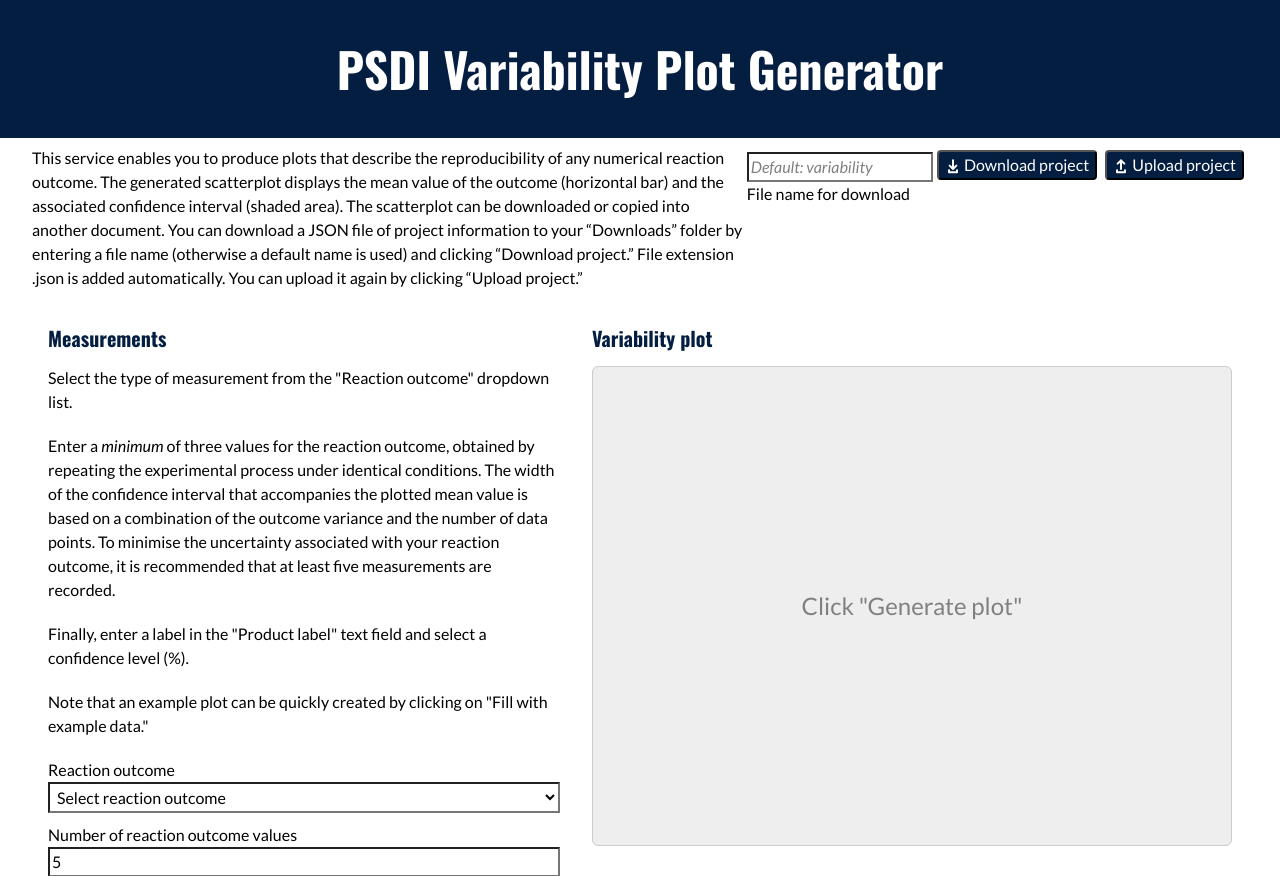
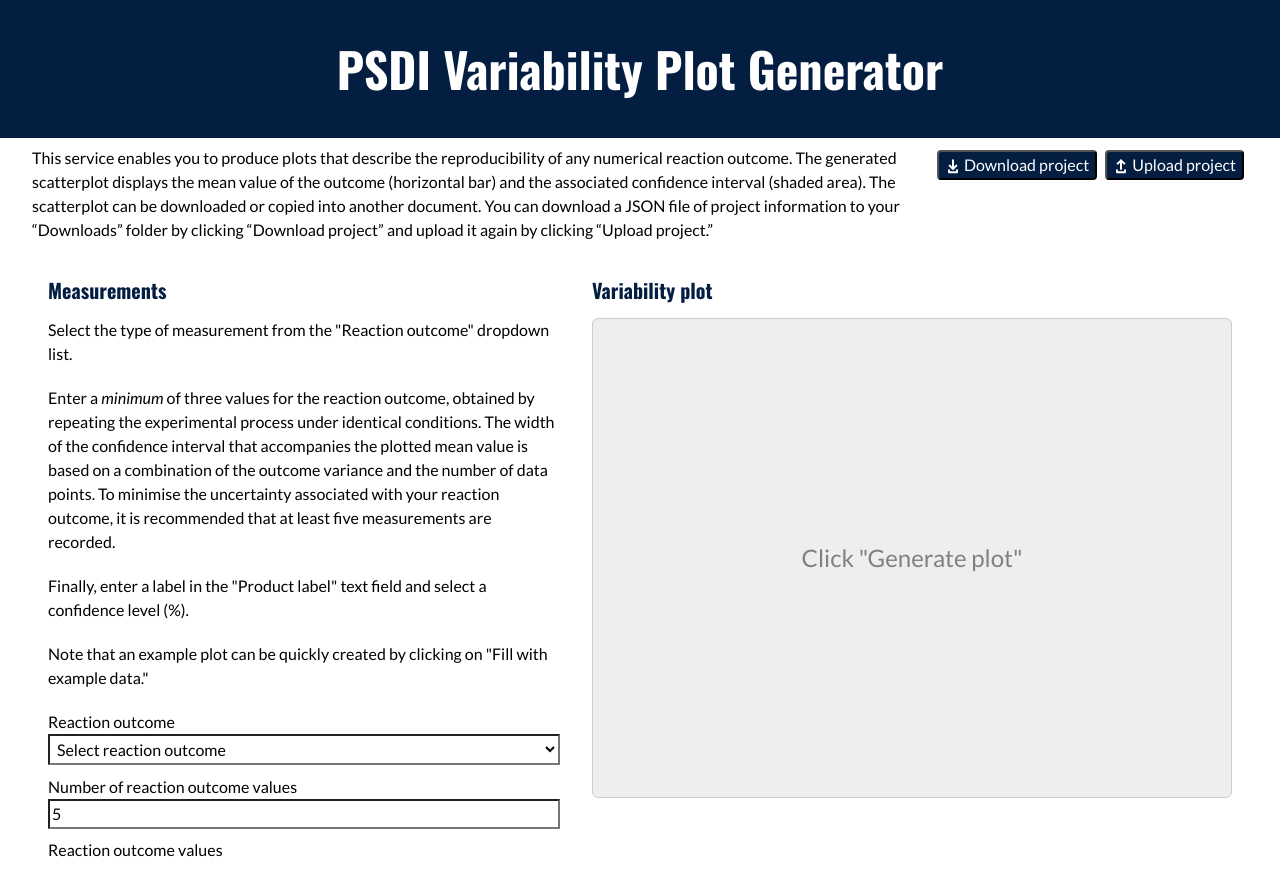
Before and after one commit to PSDI-UK/psdi-variability-plot, a Flask app: page / in a window 1280 px wide. Shown: the part 210-1086 px from the top of the page. Run offline with Flask 3, Linux system fonts and the light colour scheme.

Commit message:
Ability to rename JSON file reverted.

```diff
--- a/psdi_variability_plot/templates/index.html
+++ b/psdi_variability_plot/templates/index.html
@@ -410,16 +410,10 @@
     numerical reaction outcome. The generated scatterplot displays the mean value of
     the outcome (horizontal bar) and the associated confidence interval (shaded area).
     The scatterplot can be downloaded or copied into another document. You can download
-    a JSON file of project information to your “Downloads” folder by entering a file
-    name (otherwise a default name is used) and clicking “Download project.” File
-    extension .json is added automatically. You can upload it again by clicking “Upload
-    project.”
+    a JSON file of project information to your “Downloads” folder by clicking “Download
+    project” and upload it again by clicking “Upload project.”
   </p>
 
-  <div style="padding-top: 6.5px;">
-    <input type="text" placeholder="Default: variability" id="fileName">
-    <label for="fileName">File name for download</label><br>
-  </div>
   <button id="saveProject">
     <img src="{{url_for('static', filename='img/icon-download.svg')}}" alt="Download icon" class="text-icon">
     Download project
```
Also changed, not shown: psdi_variability_plot/src/index.mjs (+1 -11 lines).
